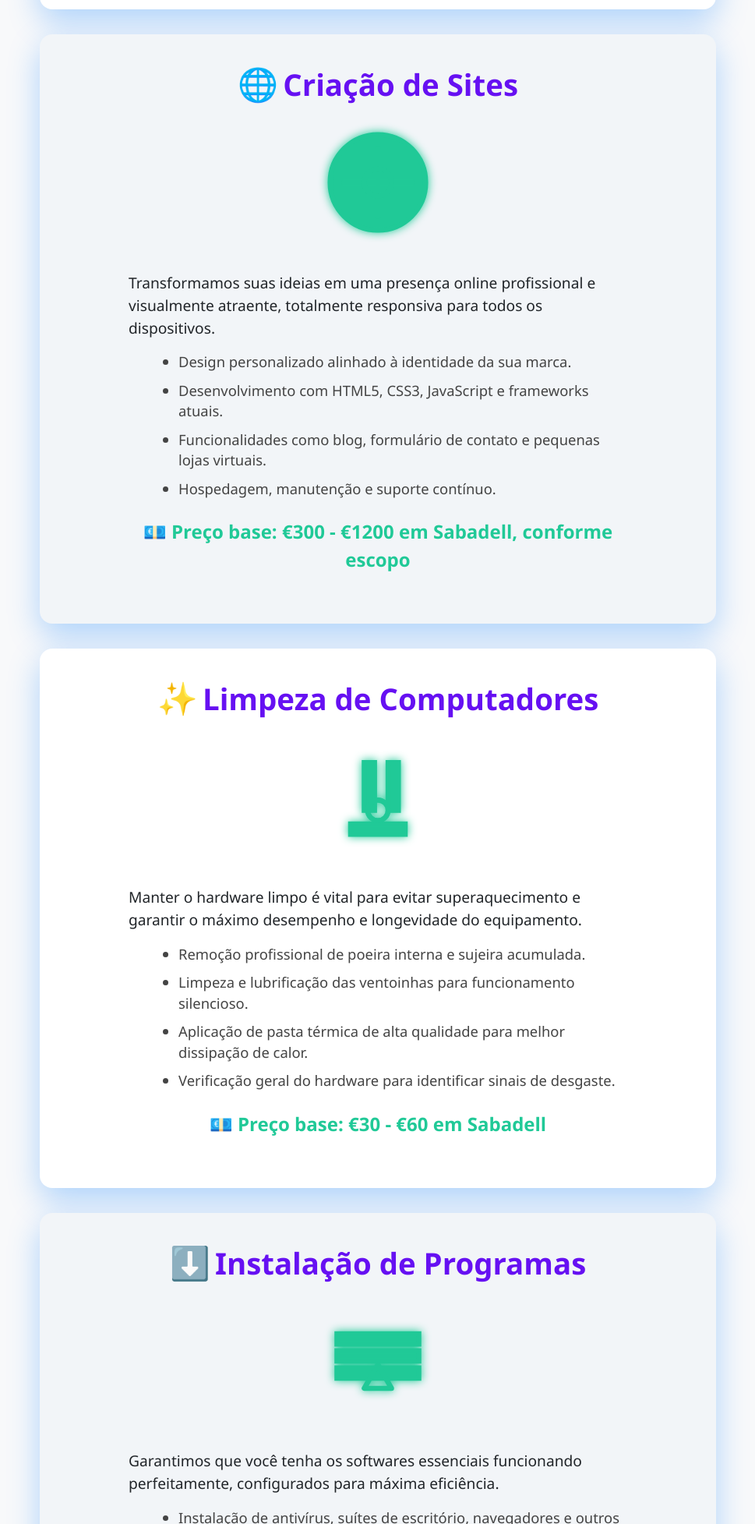
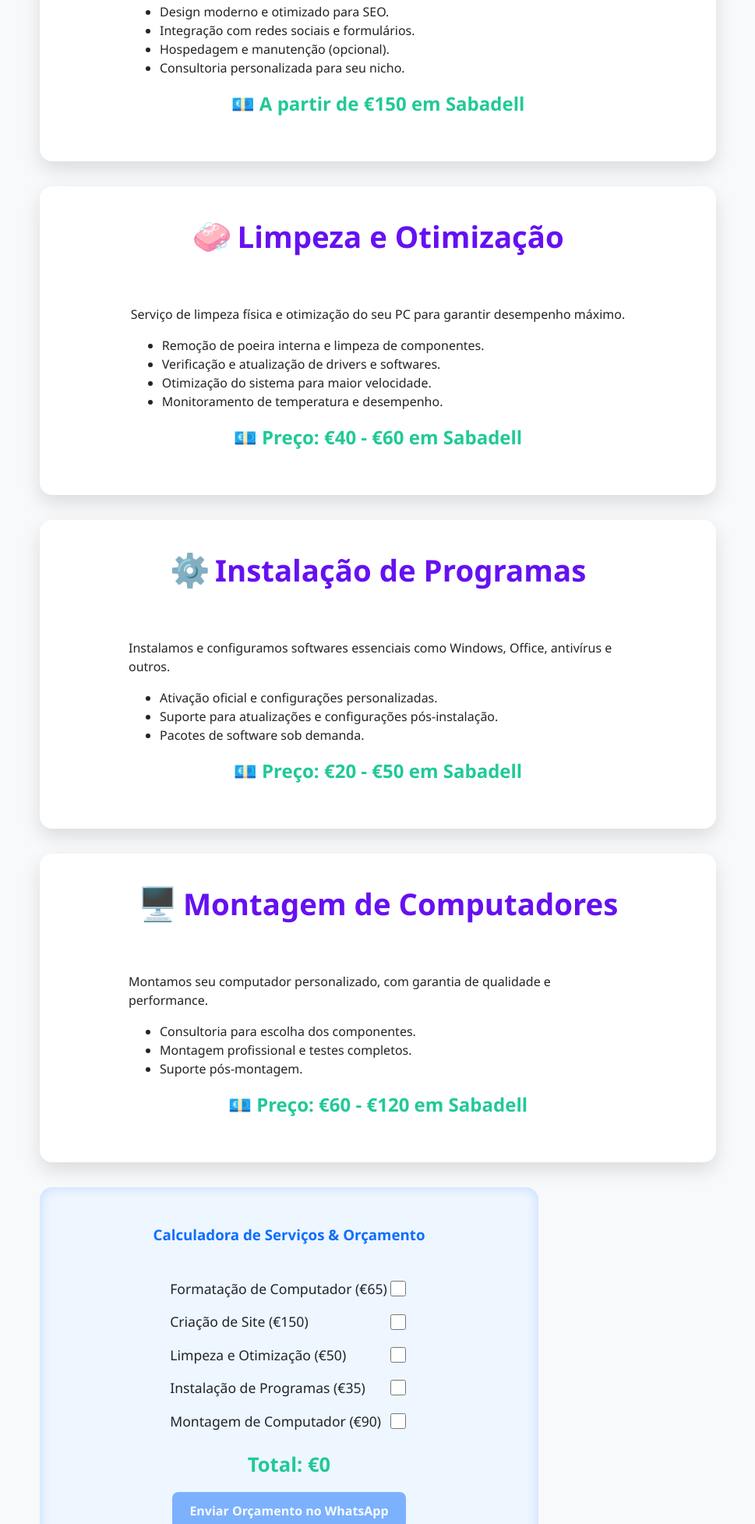
Before and after one commit to Jhin1v9/binerinformaticas, a plain HTML site: page index.html in a window 1280 px wide. Shown: the part 845-2800 px from the top of the page at 78% size, without its empty margins (155-1124 px from the left). Drawn offline with Linux system fonts and the light colour scheme.

Commit message:
Update index.html

```diff
--- a/index.html
+++ b/index.html
@@ -1,9 +1,10 @@
+
 <!DOCTYPE html>
 <html lang="pt">
 <head>
 <meta charset="UTF-8" />
 <meta name="viewport" content="width=device-width, initial-scale=1" />
-<title>Serviços de Informática em Sabadell - Formatação, Montagem e Mais 💻✨</title>
+<title>Serviços de Informática em Sabadell - Calculadora & Orçamento WhatsApp 💻✨</title>
 <style>
   :root {
     --primary-color: #0d6efd;
@@ -86,37 +87,24 @@
   }
   main {
     max-width: 900px;
-    margin: 0 auto;
+    margin: 2rem auto 4rem;
+    padding: 0 1rem;
   }
   section {
-    height: auto;
-    min-height: 85vh;
     background: white;
     border-radius: var(--border-radius);
-    margin: 1rem 1rem 2rem;
-    padding: 1.5rem 2rem 2rem;
+    margin: 1rem 0 2rem;
+    padding: 2rem 2.5rem;
     box-shadow: 0 10px 25px rgb(0 0 0 / 0.12);
     display: flex;
     flex-direction: column;
     align-items: center;
     gap: 1.6rem;
-    opacity: 0;
-    transform: scale(0.85) translateY(40px);
-    transition: opacity 0.75s cubic-bezier(0.39,0.575,0.565,1),
-                transform 0.75s cubic-bezier(0.39,0.575,0.565,1);
-  }
-  section.visible {
-    opacity: 1;
-    transform: scale(1) translateY(0);
-    box-shadow: 0 15px 40px rgb(0 122 255 / 0.3);
-  }
-  section:nth-child(even) {
-    background: #f2f5f8;
   }
   section h2 {
     color: var(--secondary-color);
     font-size: 2.4rem;
-    margin: 0;
+    margin: 0 0 1rem;
     user-select: none;
     font-weight: 900;
     text-align: center;
@@ -125,35 +113,9 @@
     font-size: 2.6rem;
     margin-right: 0.4rem;
   }
-  section svg.icon {
-    width: 100px;
-    height: 100px;
-    stroke: var(--primary-color);
-    stroke-width: 1.4;
-    fill: none;
-    transition: stroke 0.5s ease, fill 0.5s ease;
-  }
-  section.visible svg.icon {
-    stroke: var(--accent-color);
-    fill: var(--accent-color);
-    filter: drop-shadow(0 0 6px var(--accent-color));
-  }
-  section div.content {
+  .content {
     max-width: 640px;
     text-align: left;
-  }
-  section p {
-    font-size: 1.2rem;
-    margin-bottom: 1rem;
-  }
-  section ul {
-    font-size: 1.15rem;
-    color: #444;
-    margin: 0 0 1.2rem 1.5rem;
-  }
-  section ul li {
-    margin-bottom: 0.6rem;
-    line-height: 1.45;
   }
   .price {
     font-weight: 900;
@@ -161,6 +123,68 @@
     color: var(--accent-color);
     user-select: text;
     text-align: center;
+    margin-top: 1rem;
+  }
+  /* Calculadora */
+  .calculator {
+    background: #eef6ff;
+    border-radius: var(--border-radius);
+    padding: 1.8rem 2rem;
+    box-shadow: inset 0 0 15px rgb(13 110 253 / 0.2);
+    max-width: 640px;
+    width: 100%;
+  }
+  .calculator h3 {
+    color: var(--primary-color);
+    font-weight: 700;
+    margin-bottom: 1rem;
+    user-select: none;
+    text-align: center;
+  }
+  .service-item {
+    display: flex;
+    justify-content: space-between;
+    align-items: center;
+    margin-bottom: 1rem;
+  }
+  .service-item label {
+    font-size: 1.1rem;
+    user-select: none;
+  }
+  .service-item input[type="checkbox"] {
+    width: 20px;
+    height: 20px;
+    cursor: pointer;
+  }
+  .service-price {
+    font-weight: 700;
+    color: var(--secondary-color);
+  }
+  .total {
+    font-size: 1.6rem;
+    font-weight: 900;
+    color: var(--accent-color);
+    text-align: center;
+    margin: 1.5rem 0 1rem;
+  }
+  .btn-whatsapp {
+    display: block;
+    background-color: var(--primary-color);
+    color: white;
+    font-weight: 700;
+    text-align: center;
+    padding: 0.75rem 1.2rem;
+    border-radius: 8px;
+    text-decoration: none;
+    user-select: none;
+    transition: background-color 0.3s ease;
+    max-width: 300px;
+    margin: 0 auto;
+  }
+  .btn-whatsapp:hover,
+  .btn-whatsapp:focus {
+    background-color: var(--accent-color);
+    outline: none;
   }
   footer {
     text-align: center;
@@ -169,63 +193,10 @@
     font-size: 1rem;
     user-select: none;
   }
-  .floating-icons {
-    position: fixed;
-    right: 20px;
-    bottom: 20px;
-    display: flex;
-    flex-direction: column;
-    gap: 1rem;
-    z-index: 15000;
-  }
-  .floating-icons a {
-    background-color: var(--primary-color);
-    border-radius: 50%;
-    width: 52px;
-    height: 52px;
-    display: flex;
-    justify-content: center;
-    align-items: center;
-    box-shadow: 0 7px 14px rgb(0 0 0 / 0.25);
-    transition: background-color 0.3s ease, box-shadow 0.3s ease;
-  }
-  .floating-icons a:hover,
-  .floating-icons a:focus {
-    background-color: var(--accent-color);
-    box-shadow: 0 10px 20px rgb(0 122 255 / 0.6);
-    outline: none;
-  }
-  .floating-icons svg {
-    width: 28px;
-    height: 28px;
-    fill: white;
-  }
-  @media (min-width: 768px) {
-    section {
-      padding: 2rem 3rem 3rem;
-    }
-    section svg.icon {
-      width: 140px;
-      height: 140px;
-    }
-    section div.content {
-      text-align: left;
-    }
-  }
-  @media (max-width: 850px) {
-    section {
-      min-height: auto;
-      padding: 1.5rem 1.5rem 2rem;
-      margin: 1rem 0.4rem 2rem;
-    }
-    section svg.icon {
-      width: 120px;
-      height: 120px;
-      margin-bottom: 0.7rem;
-    }
-    section div.content {
-      max-width: 100%;
-      text-align: center;
+  @media (max-width: 650px) {
+    main {
+      margin: 1rem auto 3rem;
+      padding: 0 1rem;
     }
   }
 </style>
@@ -254,12 +225,6 @@
 
 <section id="formatacao" aria-labelledby="formatacao-title">
   <h2 id="formatacao-title"><span class="emoji">🧹</span>Formatação de Computadores</h2>
-  <svg viewBox="0 0 64 64" class="icon" aria-hidden="true" focusable="false" xmlns="http://www.w3.org/2000/svg">
-    <rect x="12" y="12" width="40" height="40" rx="6" ry="6" stroke-width="3" />
-    <path d="M20 32h24" stroke-width="3" stroke-linecap="round"/>
-    <circle cx="32" cy="44" r="4" stroke-width="3" />
-    <path d="M32 16v12" stroke-width="3" stroke-linecap="round"/>
-  </svg>
   <div class="content">
     <p>A formatação é o processo fundamental para revitalizar seu computador, eliminando vírus, arquivos corrompidos e problemas de sistema.</p>
     <ul>
@@ -273,133 +238,144 @@
 </section>
 
 <section id="criacao-sites" aria-labelledby="criacao-sites-title">
-  <h2 id="criacao-sites-title"><span class="emoji">🌐</span>Criação de Sites</h2>
-  <svg viewBox="0 0 64 64" class="icon" aria-hidden="true" focusable="false" xmlns="http://www.w3.org/2000/svg">
-    <circle cx="32" cy="32" r="28" stroke-width="3" />
-    <path d="M12 32h40" stroke-width="3" stroke-linecap="round"/>
-    <path d="M32 12v40" stroke-width="3" stroke-linecap="round"/>
-    <circle cx="32" cy="32" r="8" stroke-width="3" fill="none"/>
-  </svg>
+  <h2 id="criacao-sites-title"><span class="emoji">💻</span>Criação de Sites Profissionais</h2>
   <div class="content">
-    <p>Transformamos suas ideias em uma presença online profissional e visualmente atraente, totalmente responsiva para todos os dispositivos.</p>
+    <p>Desenvolvimento completo de sites responsivos para sua empresa, portfólio ou negócio pessoal.</p>
     <ul>
-      <li>Design personalizado alinhado à identidade da sua marca.</li>
-      <li>Desenvolvimento com HTML5, CSS3, JavaScript e frameworks atuais.</li>
-      <li>Funcionalidades como blog, formulário de contato e pequenas lojas virtuais.</li>
-      <li>Hospedagem, manutenção e suporte contínuo.</li>
+      <li>Design moderno e otimizado para SEO.</li>
+      <li>Integração com redes sociais e formulários.</li>
+      <li>Hospedagem e manutenção (opcional).</li>
+      <li>Consultoria personalizada para seu nicho.</li>
     </ul>
-    <p class="price">💶 Preço base: €300 - €1200 em Sabadell, conforme escopo</p>
+    <p class="price">💶 A partir de €150 em Sabadell</p>
   </div>
 </section>
 
 <section id="limpeza" aria-labelledby="limpeza-title">
-  <h2 id="limpeza-title"><span class="emoji">✨</span>Limpeza de Computadores</h2>
-  <svg viewBox="0 0 64 64" class="icon" aria-hidden="true" focusable="false" xmlns="http://www.w3.org/2000/svg">
-    <path d="M16 48h32v6H16z" stroke-width="3" />
-    <path d="M24 12v28h6V12z" stroke-width="3"/>
-    <path d="M38 12v28h6V12z" stroke-width="3"/>
-    <circle cx="32" cy="40" r="6" stroke-width="3" fill="none"/>
-  </svg>
+  <h2 id="limpeza-title"><span class="emoji">🧼</span>Limpeza e Otimização</h2>
   <div class="content">
-    <p>Manter o hardware limpo é vital para evitar superaquecimento e garantir o máximo desempenho e longevidade do equipamento.</p>
+    <p>Serviço de limpeza física e otimização do seu PC para garantir desempenho máximo.</p>
     <ul>
-      <li>Remoção profissional de poeira interna e sujeira acumulada.</li>
-      <li>Limpeza e lubrificação das ventoinhas para funcionamento silencioso.</li>
-      <li>Aplicação de pasta térmica de alta qualidade para melhor dissipação de calor.</li>
-      <li>Verificação geral do hardware para identificar sinais de desgaste.</li>
+      <li>Remoção de poeira interna e limpeza de componentes.</li>
+      <li>Verificação e atualização de drivers e softwares.</li>
+      <li>Otimização do sistema para maior velocidade.</li>
+      <li>Monitoramento de temperatura e desempenho.</li>
     </ul>
-    <p class="price">💶 Preço base: €30 - €60 em Sabadell</p>
+    <p class="price">💶 Preço: €40 - €60 em Sabadell</p>
   </div>
 </section>
 
 <section id="instalacao" aria-labelledby="instalacao-title">
-  <h2 id="instalacao-title"><span class="emoji">⬇️</span>Instalação de Programas</h2>
-  <svg viewBox="0 0 64 64" class="icon" aria-hidden="true" focusable="false" xmlns="http://www.w3.org/2000/svg">
-    <path d="M8 16h48v6H8z" stroke-width="3"
-      stroke-linecap="round"/>
-    <path d="M8 26h48v6H8z" stroke-width="3"
-      stroke-linecap="round"/>
-    <path d="M8 36h48v6H8z" stroke-width="3"
-      stroke-linecap="round"/>
-    <path d="M24 48h16l-8-14z" fill="none" stroke-width="3"
-      stroke-linejoin="round"/>
-  </svg>
+  <h2 id="instalacao-title"><span class="emoji">⚙️</span>Instalação de Programas</h2>
   <div class="content">
-    <p>Garantimos que você tenha os softwares essenciais funcionando perfeitamente, configurados para máxima eficiência.</p>
+    <p>Instalamos e configuramos softwares essenciais como Windows, Office, antivírus e outros.</p>
     <ul>
-      <li>Instalação de antivírus, suítes de escritório, navegadores e outros programas.</li>
-      <li>Atualizações automáticas configuradas para manter seu sistema seguro.</li>
-      <li>Configuração personalizada conforme suas necessidades profissionais ou pessoais.</li>
-      <li>Suporte e troubleshoot para eventuais erros após instalação.</li>
+      <li>Ativação oficial e configurações personalizadas.</li>
+      <li>Suporte para atualizações e configurações pós-instalação.</li>
+      <li>Pacotes de software sob demanda.</li>
     </ul>
-    <p class="price">💶 Preço base: €10 - €40 por programa em Sabadell</p>
+    <p class="price">💶 Preço: €20 - €50 em Sabadell</p>
   </div>
 </section>
 
 <section id="montagem" aria-labelledby="montagem-title">
-  <h2 id="montagem-title"><span class="emoji">🛠️</span>Montagem de Computadores</h2>
-  <svg viewBox="0 0 64 64" class="icon" aria-hidden="true" focusable="false" xmlns="http://www.w3.org/2000/svg">
-    <rect x="12" y="12" width="40" height="40" rx="6" ry="6" stroke-width="3"/>
-    <path d="M20 20h24v24H20z" stroke-width="3" fill="none"/>
-    <line x1="32" y1="20" x2="32" y2="44" stroke-width="3" />
-  </svg>
+  <h2 id="montagem-title"><span class="emoji">🖥️</span>Montagem de Computadores</h2>
   <div class="content">
-    <p>Montamos seu computador ideal considerando desempenho, custo-benefício e a finalidade de uso, com peças de qualidade testadas.</p>
+    <p>Montamos seu computador personalizado, com garantia de qualidade e performance.</p>
     <ul>
-      <li>Seleção dos melhores componentes conforme seu orçamento.</li>
-      <li>Montagem cuidadosa garantindo funcionamento perfeito.</li>
-      <li>Testes completos e instalação de drivers e atualizações.</li>
-      <li>Suporte técnico para dúvidas e upgrades futuros.</li>
+      <li>Consultoria para escolha dos componentes.</li>
+      <li>Montagem profissional e testes completos.</li>
+      <li>Suporte pós-montagem.</li>
     </ul>
-    <p class="price">💶 Preço base: €70 - €150 apenas montagem em Sabadell (componentes vendidos separadamente)</p>
+    <p class="price">💶 Preço: €60 - €120 em Sabadell</p>
   </div>
+</section>
+
+<!-- Calculadora e orçamento -->
+<section aria-labelledby="calculator-title" class="calculator" role="region">
+  <h3 id="calculator-title">Calculadora de Serviços & Orçamento</h3>
+  <form id="calcForm" onsubmit="return false;">
+    <div class="service-item">
+      <label for="formatacaoChk">Formatação de Computador (€65)</label>
+      <input type="checkbox" id="formatacaoChk" name="services" value="65" />
+    </div>
+    <div class="service-item">
+      <label for="criacaoChk">Criação de Site (€150)</label>
+      <input type="checkbox" id="criacaoChk" name="services" value="150" />
+    </div>
+    <div class="service-item">
+      <label for="limpezaChk">Limpeza e Otimização (€50)</label>
+      <input type="checkbox" id="limpezaChk" name="services" value="50" />
+    </div>
+    <div class="service-item">
+      <label for="instalacaoChk">Instalação de Programas (€35)</label>
+      <input type="checkbox" id="instalacaoChk" name="services" value="35" />
+    </div>
+    <div class="service-item">
+      <label for="montagemChk">Montagem de Computador (€90)</label>
+      <input type="checkbox" id="montagemChk" name="services" value="90" />
+    </div>
+    <p class="total" aria-live="polite" id="totalPrice">Total: €0</p>
+    <a href="#" class="btn-whatsapp" id="whatsappBtn" aria-label="Enviar orçamento pelo WhatsApp" target="_blank" rel="noopener noreferrer" tabindex="0">
+      Enviar Orçamento no WhatsApp
+    </a>
+  </form>
 </section>
 
 </main>
 
 <footer>
-  &copy; 2024 Biner Informáticas • Desenvolvido com ❤️ e tecnologia moderna
+  &copy; 2025 BINER INFORMÁTICAS - Sabadell, Espanha
 </footer>
 
-<div class="floating-icons" aria-label="Links para WhatsApp e Instagram">
-  <a href="https://wa.me/34699887766" target="_blank" rel="noopener" aria-label="WhatsApp">
-    <svg viewBox="0 0 24 24" aria-hidden="true" focusable="false" xmlns="http://www.w3.org/2000/svg">
-      <path fill="currentColor" d="M20.52 3.48A11.82 11.82 0 0012 0a11.78 11.78 0 00-9.46 4.92 11.87 11.87 0 00-1.9 7.29 11.76 11.76 0 002 6.29l-2 6 6-2a11.8 11.8 0 009.57 2.48 11.88 11.88 0 007.37-7.46 11.82 11.82 0 00-3.62-14.04zm-8.06 15.54a8.89 8.89 0 01-4.48-1.09l-.32-.18-2.66.89.9-2.6-.2-.31a8.87 8.87 0 011.1-11.82 8.8 8.8 0 0112.44 12.44 8.85 8.85 0 01-8.48 2.67zm4.53-4.54c-.22-.11-1.3-.64-1.5-.71s-.32-.11-.45.11-.52.7-.64.85-.24.16-.45.05a5.13 5.13 0 01-1.5-.92-5.59 5.59 0 01-1.04-1.29c-.11-.2 0-.31.08-.42a2.34 2.34 0 00.34-.61c.11-.21 0-.37-.06-.52s-.45-1.1-.62-1.53-.32-.36-.45-.36h-.38a1.55 1.55 0 00-1.13.54 4.84 4.84 0 00-1.6 3.72 7.17 7.17 0 001.64 3.35 9.08 9.08 0 003.72 2.91 5 5 0 001.75.44 3.1 3.1 0 001.95-.78 3.06 3.06 0 001-1.37c.07-.13.07-.24.05-.36s-.07-.2-.15-.31a.55.55 0 00-.17-.19z"/>
-    </svg>
-  </a>
-  <a href="https://www.instagram.com/abner_ribeiro.mendes/" target="_blank" rel="noopener" aria-label="Instagram">
-    <svg viewBox="0 0 24 24" aria-hidden="true" focusable="false" xmlns="http://www.w3.org/2000/svg">
-      <path fill="currentColor" d="M7.75 2a5.75 5.75 0 00-5.75 5.75v8.5A5.75 5.75 0 007.75 22h8.5a5.75 5.75 0 005.75-5.75v-8.5A5.75 5.75 0 0016.25 2h-8.5zm-.1 2.25h8.7a3.5 3.5 0 013.5 3.5v7a3.5 3.5 0 01-3.5 3.5h-8.7a3.5 3.5 0 01-3.5-3.5v-7a3.5 3.5 0 013.5-3.5zm4.35 3.12a4.38 4.38 0 104.38 4.38 4.38 4.38 0 00-4.38-4.38zm0 2.25a2.13 2.13 0 11-2.13 2.13 2.13 2.13 0 012.13-2.13zm3.75-.83a1 1 0 10-1 1 1 1 0 001-1z"/>
-    </svg>
-  </a>
-</div>
+<script>
+  // Atualiza o total e link WhatsApp ao marcar serviços
+  function updateTotal() {
+    const checkboxes = document.querySelectorAll('input[name="services"]');
+    let total = 0;
+    let selectedServices = [];
 
+    checkboxes.forEach(cb => {
+      if (cb.checked) {
+        total += parseFloat(cb.value);
+        const label = document.querySelector(`label[for="${cb.id}"]`).textContent.trim();
+        selectedServices.push(label);
+      }
+    });
 
+    const totalPriceEl = document.getElementById('totalPrice');
+    totalPriceEl.textContent = `Total: €${total}`;
 
-<script>
-  document.addEventListener('DOMContentLoaded', () => {
-    const sections = document.querySelectorAll('main section');
+    const whatsappBtn = document.getElementById('whatsappBtn');
 
-    const options = {
-      root: null,
-      rootMargin: '0px',
-      threshold: 0.4, // 40% visible triggers animation
-    };
+    if (total > 0) {
+      // Monta mensagem para WhatsApp com os serviços selecionados e valor total
+      const message = encodeURIComponent(
+        `Olá! Gostaria de solicitar um orçamento dos seguintes serviços:\n\n` +
+        selectedServices.map(s => `- ${s}`).join('\n') +
+        `\n\nTotal estimado: €${total}\n\nObrigado!`
+      );
 
-    const observer = new IntersectionObserver((entries) => {
-      entries.forEach(entry => {
-        if (entry.isIntersecting) {
-          entry.target.classList.add('visible');
-        } else {
-          entry.target.classList.remove('visible');
-        }
-      });
-    }, options);
+      // Número de WhatsApp formatado internacionalmente (exemplo Espanha: +34 600 000 000)
+      const whatsappNumber = "34600000000"; // Troque para seu número real
 
-    sections.forEach(section => {
-      observer.observe(section);
-    });
+      whatsappBtn.href = `https://wa.me/${whatsappNumber}?text=${message}`;
+      whatsappBtn.style.pointerEvents = "auto";
+      whatsappBtn.style.opacity = "1";
+    } else {
+      whatsappBtn.href = "#";
+      whatsappBtn.style.pointerEvents = "none";
+      whatsappBtn.style.opacity = "0.5";
+    }
+  }
+
+  // Adiciona event listeners aos checkboxes
+  document.querySelectorAll('input[name="services"]').forEach(cb => {
+    cb.addEventListener('change', updateTotal);
   });
+
+  // Inicializa botão desativado
+  updateTotal();
 </script>
 
 </body>
```
